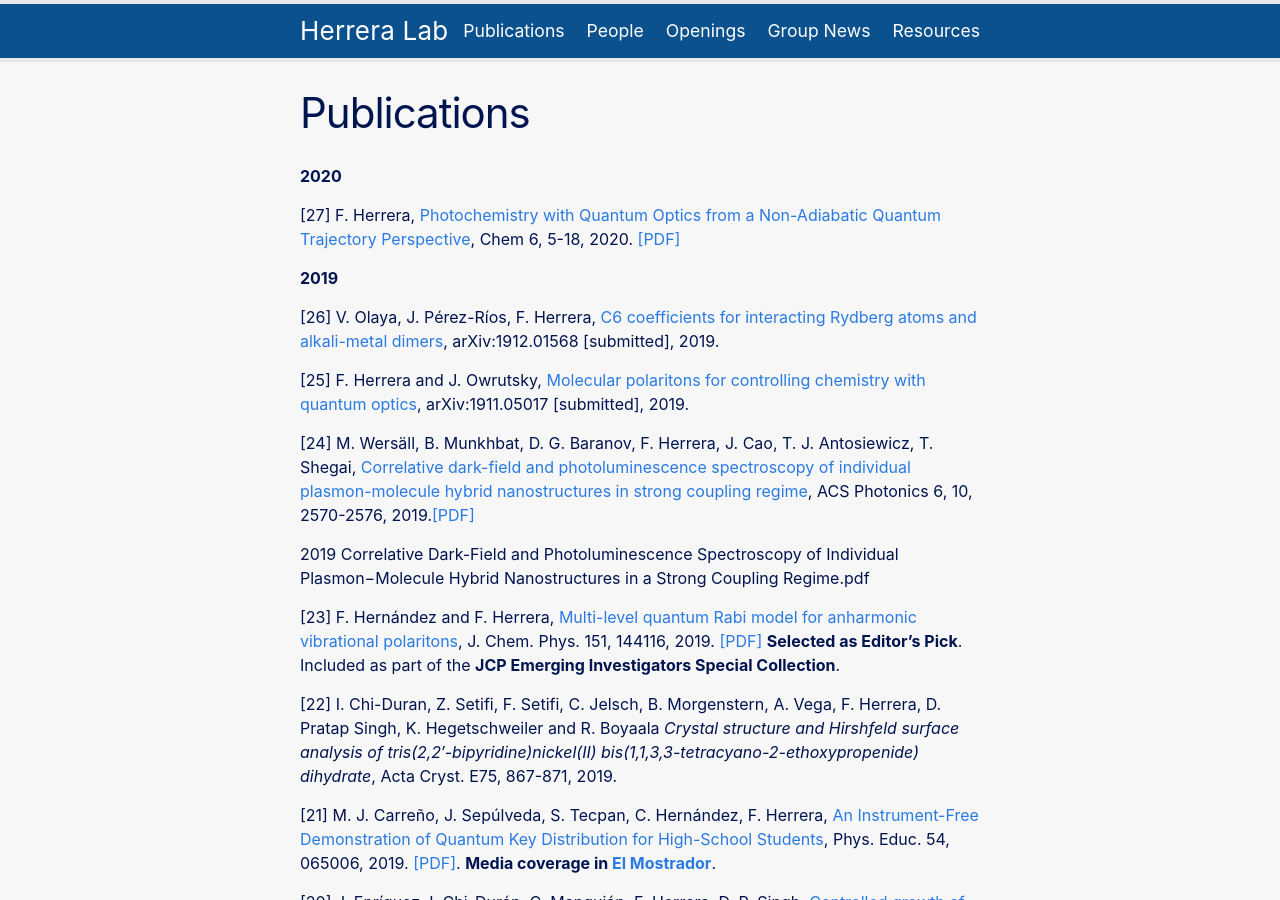
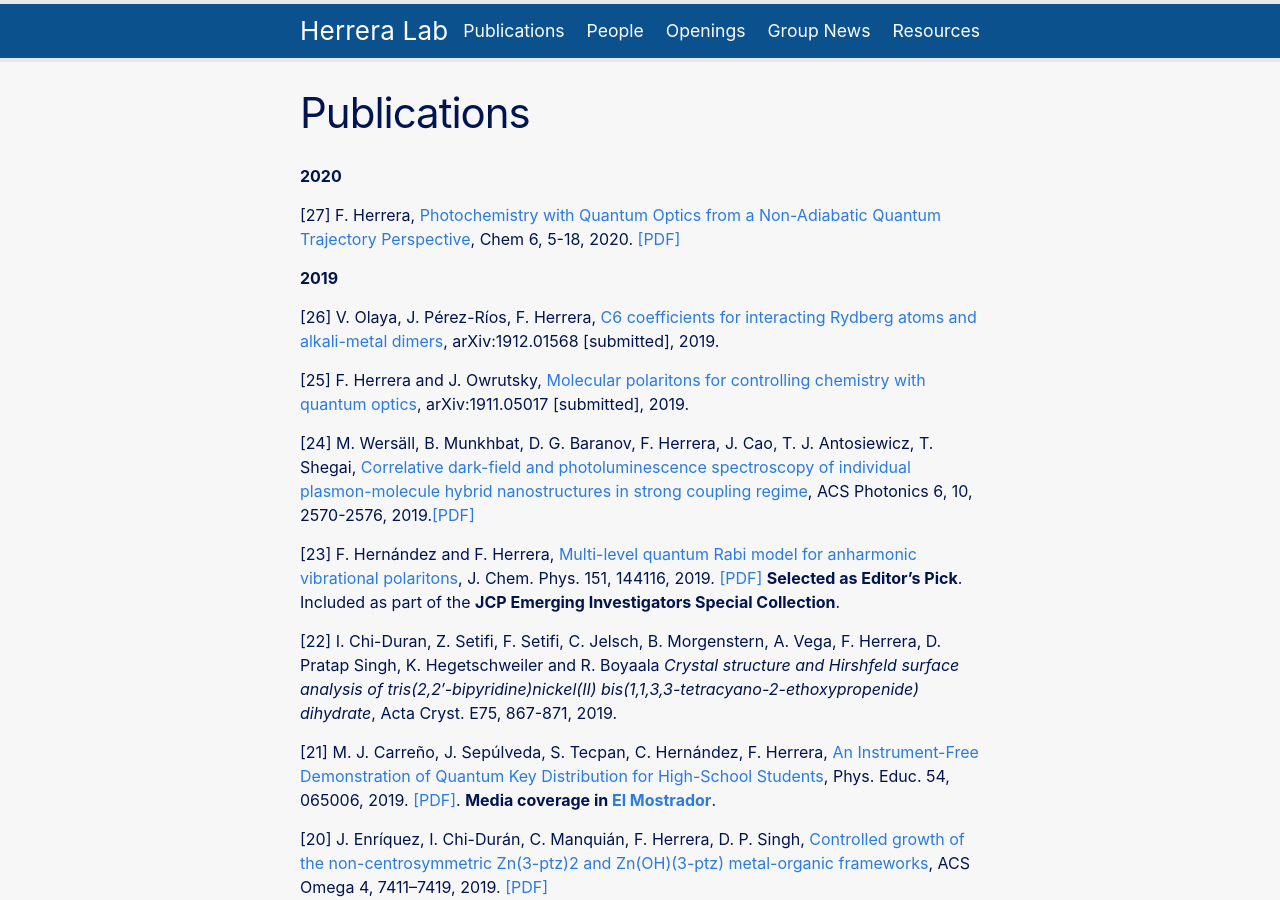
Before and after one commit to fherreralab/fherreralab.github.io, a Jekyll site: the page built from publications.md, in a window 1280 px wide and 900 px high. Built offline with Jekyll 4.4.1, drawn with Linux system fonts in a browser that asks for light colours.

Commit message:
updated publications

```diff
--- a/publications.md
+++ b/publications.md
@@ -18,7 +18,6 @@ permalink: /publications/
 
 [24] M. Wersäll, B. Munkhbat, D. G. Baranov, F. Herrera, J. Cao, T. J. Antosiewicz, T. Shegai, [Correlative dark-field and photoluminescence spectroscopy of individual plasmon-molecule hybrid nanostructures in strong coupling regime](https://pubs.acs.org/doi/abs/10.1021/acsphotonics.9b01079), ACS Photonics 6, 10, 2570-2576, 2019.[[PDF]]({{ "/assets/papers/2019 Correlative Dark-Field and Photoluminescence Spectroscopy of Individual Plasmon−Molecule Hybrid Nanostructures in a Strong Coupling Regime.pdf" | absolute_url}})
 
-2019 Correlative Dark-Field and Photoluminescence Spectroscopy of Individual Plasmon−Molecule Hybrid Nanostructures in a Strong Coupling Regime.pdf
 
 [23] F. Hernández and F. Herrera, [Multi-level quantum Rabi model for anharmonic vibrational polaritons](https://aip.scitation.org/doi/10.1063/1.5121426), J. Chem. Phys. 151, 144116, 2019. [[PDF]]({{ "/assets/papers/2019 Multi-level quantum Rabi model for anharmonic vibrational polaritons.pdf" | absolute_url}}) **Selected as Editor's Pick**. Included as part of the **JCP Emerging Investigators Special Collection**.
 
```
Also changed, not shown: 2 other files.
